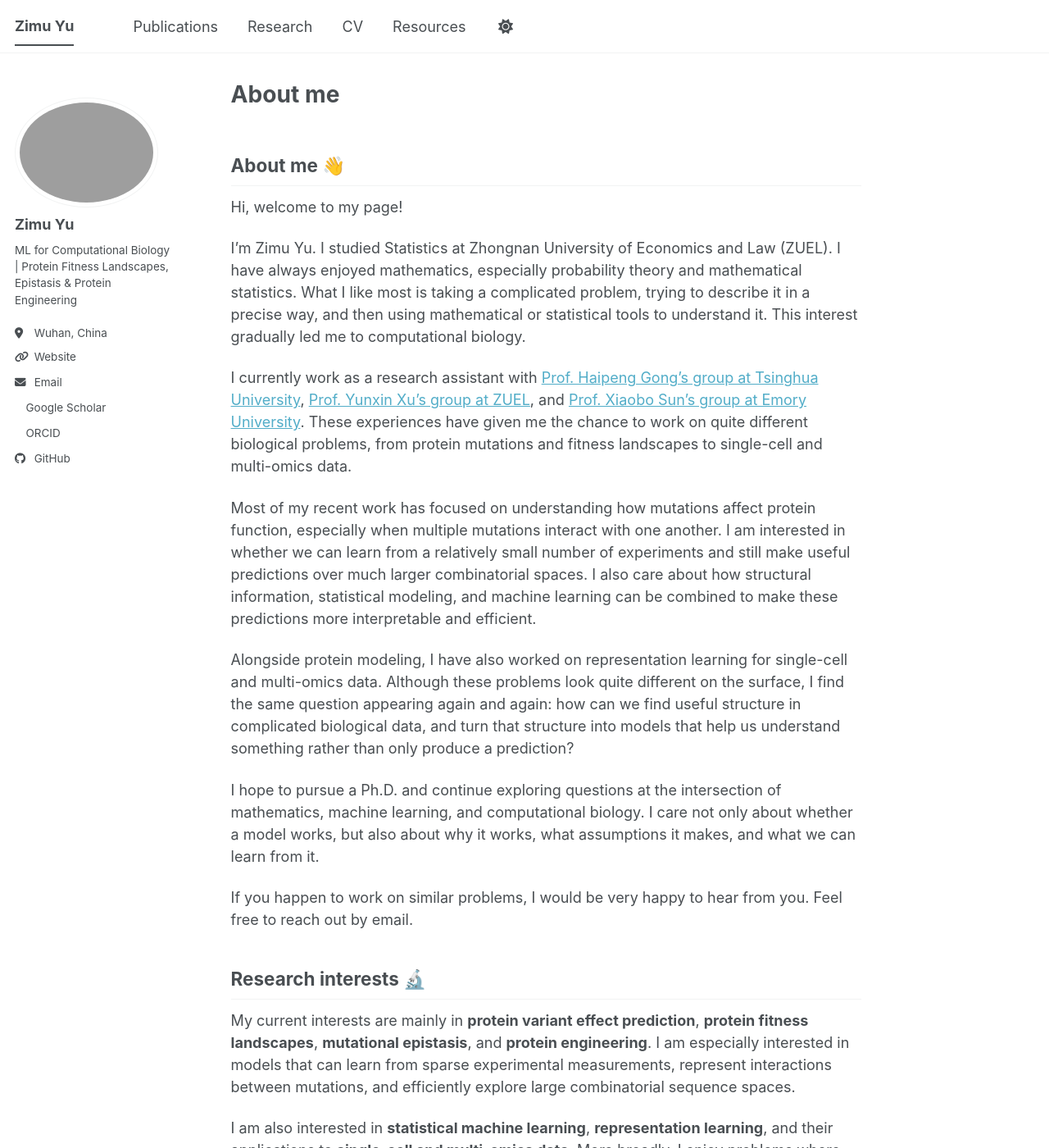
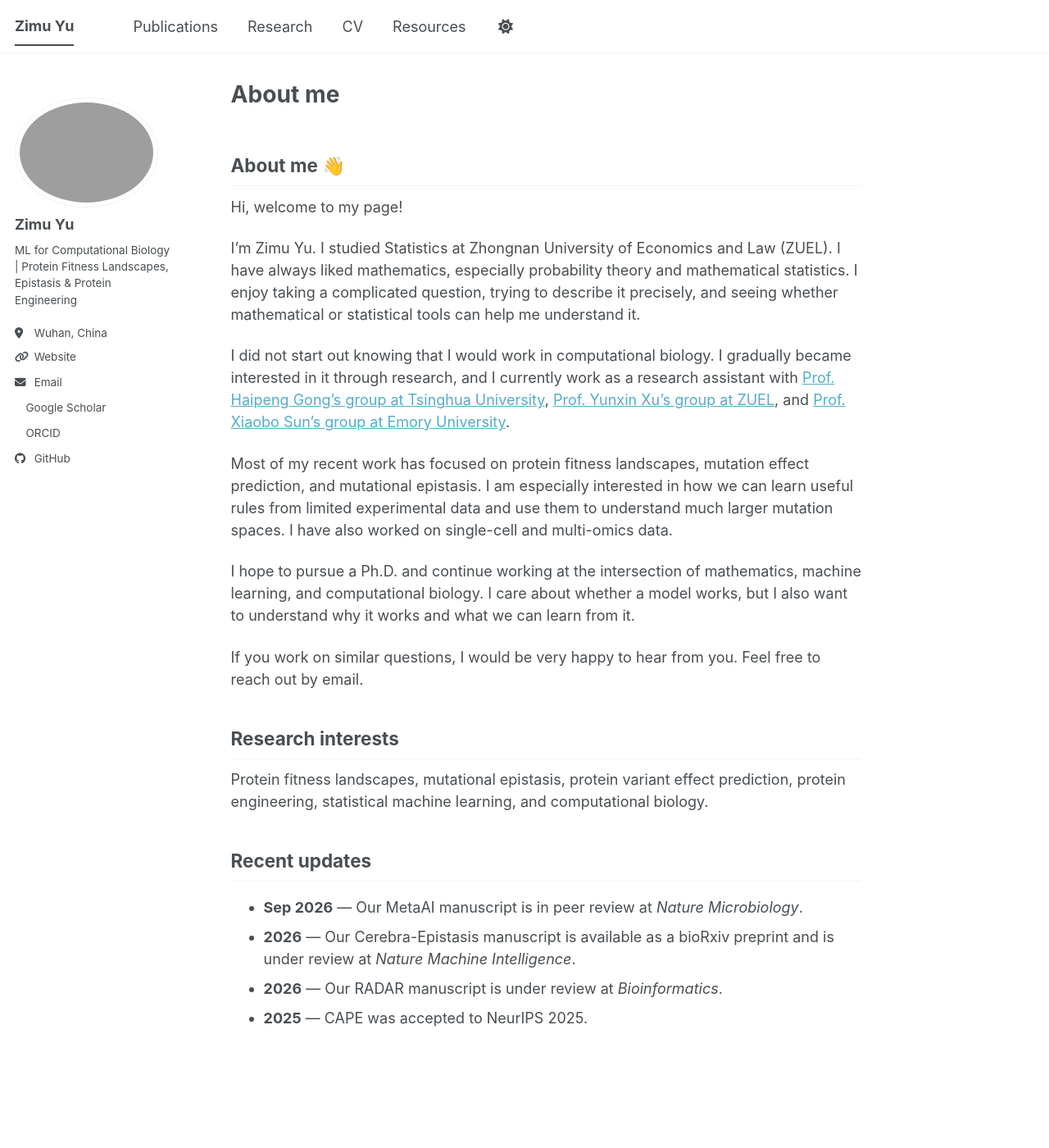
Before and after one commit to zimu-yu/zimu-yu.github.io, a Jekyll site: the page built from _pages/about.md, in a window 1280 px wide and 1400 px high. Shown: the whole window at 82% size. Built offline with Jekyll 4.4.1, drawn with Linux system fonts in a browser that asks for light colours; a style sheet for code colours, icons or effects is not loaded; some of the changed text lies outside the part shown.

Commit message:
Update about.md

```diff
--- a/_pages/about.md
+++ b/_pages/about.md
@@ -13,30 +13,23 @@ redirect_from:
 
 Hi, welcome to my page!
 
-I'm Zimu Yu. I studied Statistics at Zhongnan University of Economics and Law (ZUEL). I have always enjoyed mathematics, especially probability theory and mathematical statistics. What I like most is taking a complicated problem, trying to describe it in a precise way, and then using mathematical or statistical tools to understand it. This interest gradually led me to computational biology.
+I'm Zimu Yu. I studied Statistics at Zhongnan University of Economics and Law (ZUEL). I have always liked mathematics, especially probability theory and mathematical statistics. I enjoy taking a complicated question, trying to describe it precisely, and seeing whether mathematical or statistical tools can help me understand it.
 
-I currently work as a research assistant with [Prof. Haipeng Gong's group at Tsinghua University](https://life.tsinghua.edu.cn/lifeen/info/1034/1086.htm), [Prof. Yunxin Xu's group at ZUEL](https://tsxy.zuel.edu.cn/2025/0527/c14199a392774/page.htm), and [Prof. Xiaobo Sun's group at Emory University](https://med.emory.edu/directory/profile/?u=XSUN28). These experiences have given me the chance to work on quite different biological problems, from protein mutations and fitness landscapes to single-cell and multi-omics data.
+I did not start out knowing that I would work in computational biology. I gradually became interested in it through research, and I currently work as a research assistant with [Prof. Haipeng Gong's group at Tsinghua University](https://life.tsinghua.edu.cn/lifeen/info/1034/1086.htm), [Prof. Yunxin Xu's group at ZUEL](https://tsxy.zuel.edu.cn/2025/0527/c14199a392774/page.htm), and [Prof. Xiaobo Sun's group at Emory University](https://med.emory.edu/directory/profile/?u=XSUN28).
 
-Most of my recent work has focused on understanding how mutations affect protein function, especially when multiple mutations interact with one another. I am interested in whether we can learn from a relatively small number of experiments and still make useful predictions over much larger combinatorial spaces. I also care about how structural information, statistical modeling, and machine learning can be combined to make these predictions more interpretable and efficient.
+Most of my recent work has focused on protein fitness landscapes, mutation effect prediction, and mutational epistasis. I am especially interested in how we can learn useful rules from limited experimental data and use them to understand much larger mutation spaces. I have also worked on single-cell and multi-omics data.
 
-Alongside protein modeling, I have also worked on representation learning for single-cell and multi-omics data. Although these problems look quite different on the surface, I find the same question appearing again and again: how can we find useful structure in complicated biological data, and turn that structure into models that help us understand something rather than only produce a prediction?
+I hope to pursue a Ph.D. and continue working at the intersection of mathematics, machine learning, and computational biology. I care about whether a model works, but I also want to understand why it works and what we can learn from it.
 
-I hope to pursue a Ph.D. and continue exploring questions at the intersection of mathematics, machine learning, and computational biology. I care not only about whether a model works, but also about why it works, what assumptions it makes, and what we can learn from it.
+If you work on similar questions, I would be very happy to hear from you. Feel free to reach out by email.
 
-If you happen to work on similar problems, I would be very happy to hear from you. Feel free to reach out by email.
+## Research interests
 
-## Research interests 🔬
+Protein fitness landscapes, mutational epistasis, protein variant effect prediction, protein engineering, statistical machine learning, and computational biology.
 
-My current interests are mainly in **protein variant effect prediction**, **protein fitness landscapes**, **mutational epistasis**, and **protein engineering**. I am especially interested in models that can learn from sparse experimental measurements, represent interactions between mutations, and efficiently explore large combinatorial sequence spaces.
+## Recent updates
 
-I am also interested in **statistical machine learning**, **representation learning**, and their applications to **single-cell and multi-omics data**. More broadly, I enjoy problems where mathematical structure and biological questions can inform each other.
-
-You can find more details on my [Research](/research/) and [Publications](/publications/) pages.
-
-## Recent updates ✨
-
-- **2026** — Our work on a composable, structure- and epistasis-aware mutation atlas is available as a bioRxiv preprint and is currently under review at *Nature Machine Intelligence*.
-- **2026** — Our work on RADAR, a marker-free framework for anomalous-cell discovery across multi-sample and multimodal single-cell omics, is currently under review at *Bioinformatics*.
-- **2026** — Our work on MetaAI and cellular sequence–metabolite landscapes is currently under peer review at *Nature Microbiology*.
-- **2025** — CAPE, our work on causality-aware positional encoding for non-sequential features, was accepted to **NeurIPS 2025**.
-- **2025** — I received my B.S. in Statistics from ZUEL.
+- **Sep 2026** — Our MetaAI manuscript is in peer review at *Nature Microbiology*.
+- **2026** — Our Cerebra-Epistasis manuscript is available as a bioRxiv preprint and is under review at *Nature Machine Intelligence*.
+- **2026** — Our RADAR manuscript is under review at *Bioinformatics*.
+- **2025** — CAPE was accepted to NeurIPS 2025.
```
